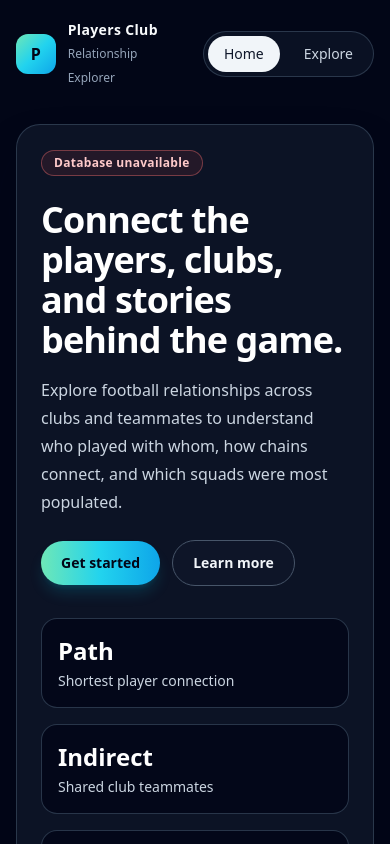
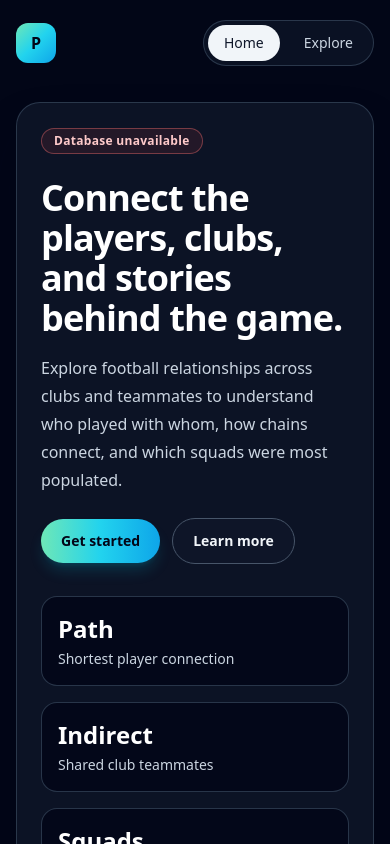
Before and after one commit to tediyang/players-club-relationship, a React app in the folder frontend/: page / in a window 390 px wide. Shown: the top 844 px of the page. Built offline with nearby package versions, Linux system fonts and the light colour scheme; no server answers; the HTML template or start-up script is replaced by a standard one.

Commit message:
UPDATE: remove header writeup for only desktop view

```diff
--- a/frontend/src/App.jsx
+++ b/frontend/src/App.jsx
@@ -10,7 +10,7 @@ function App() {
           <div className="grid h-10 w-10 place-items-center rounded-xl bg-gradient-to-br from-emerald-300 via-cyan-400 to-sky-500 font-black text-slate-950">
             P
           </div>
-          <div>
+          <div className="hidden md:block">
             <p className="text-sm font-semibold tracking-wide text-slate-50">
               Players Club
             </p>
```
